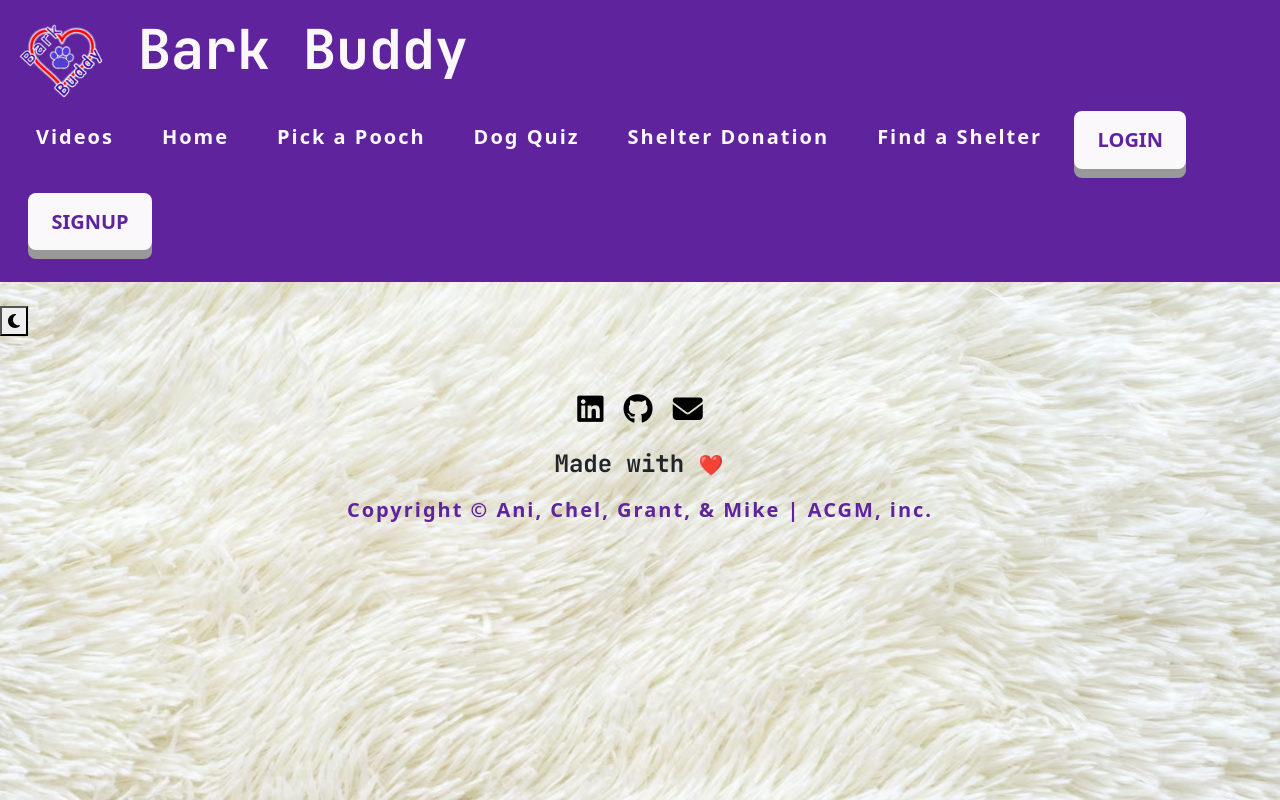
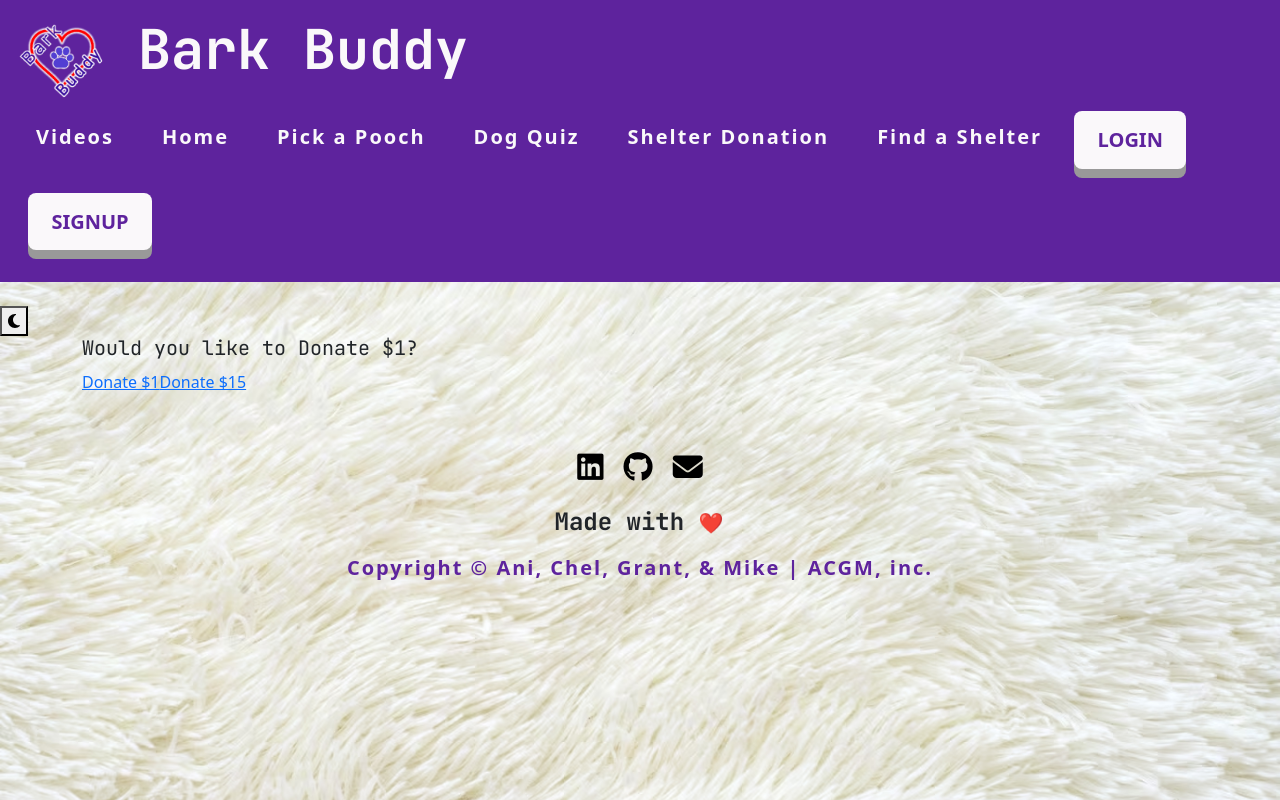
Before and after one commit to 123sites/bark-buddy, a React (Create React App) app in the folder client/: page /donation in a window 1280 px wide. Built offline with nearby package versions, Linux system fonts and the light colour scheme.

Commit message:
Added Stripe Component. Added Donate Page, created Donate route in App.js and implemented Stripe Payments

```diff
--- a/client/src/App.js
+++ b/client/src/App.js
@@ -13,6 +13,7 @@ import Login from "./pages/Login";
 import Profile from "./pages/Profile";
 import Videos from "./pages/Videos";
 // import Shelter from './pages/Shelters';
+import Donate from "./pages/ShelterDonate";
 import { ThemeProvider } from '../src/components/Theme/themeContext'; // willis
 import Header from './components/Header';
 import Footer from './components/Footer';
@@ -65,6 +66,7 @@ function App() {
                 <Route path="/quiz" element={<Quiz />} />
                 <Route path="/videos" element={<Videos />} /> {/* willis */}
                 {/* <Route path="/shelter" element = {<Shelter />}/> */}
+                <Route path="/donation" element={<Donate />}/>
 
                 {/* <Route
                 path="/dogs/:dogId"
--- a/client/src/components/Payments/Stripe.js
+++ b/client/src/components/Payments/Stripe.js
@@ -0,0 +1,14 @@
+import React from "react";
+import "../../assets/style.css";
+
+const stripe = () => {
+  return (
+    <div>
+        <h2>Would you like to Donate $1?</h2>
+        <a href='https://buy.stripe.com/test_6oEg1m8Ly2ES81y288'>Donate $1</a>
+        <a href='https://buy.stripe.com/test_fZe5mId1O93g0z66op'>Donate $15</a>
+    </div>
+    );
+};
+
+export default stripe;
--- /dev/null
+++ b/client/src/pages/ShelterDonate.js
@@ -0,0 +1,15 @@
+import React from "react";
+// import "../../assets/style.css";
+import Stripe from "../components/Payments/Stripe";
+
+const Donate = () => {
+  return (
+    <div>
+        <div>
+            <Stripe/>
+        </div>
+    </div>
+    );
+};
+
+export default Donate;
```
